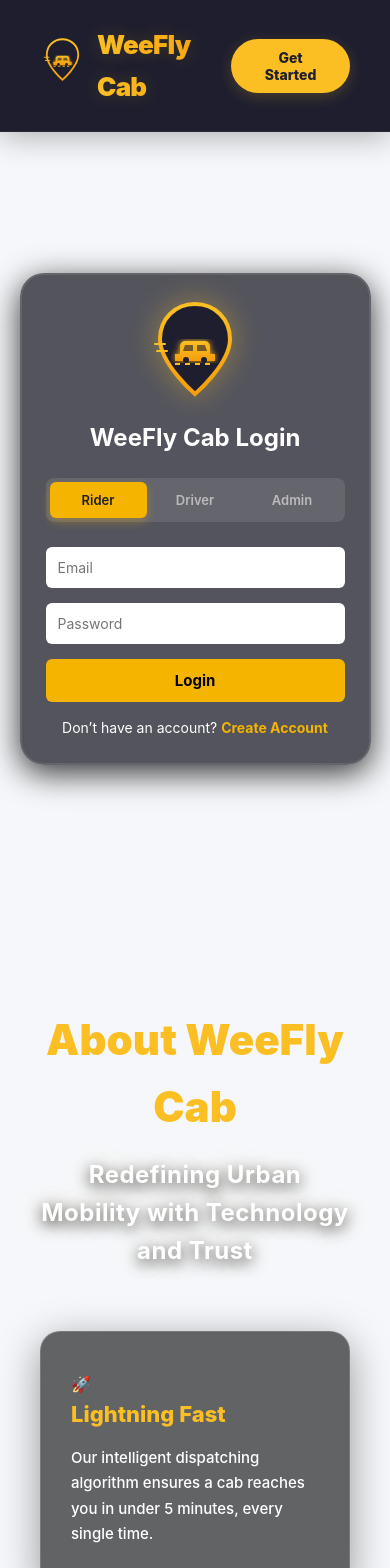
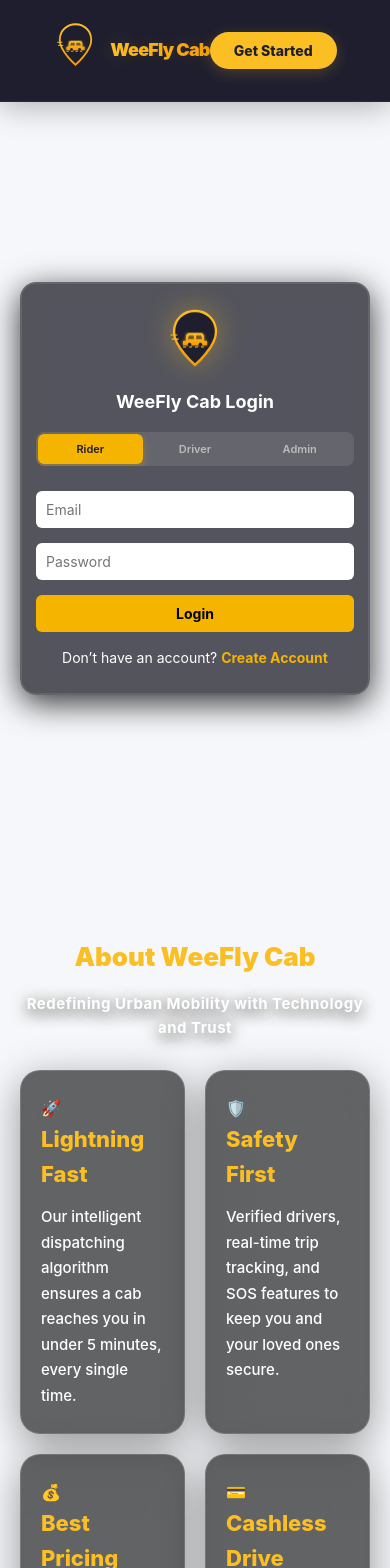
Before and after one commit to nandhakumark0712-hub/cab-booking1, a React (Vite) app in the folder my-react-app/: page / in a window 390 px wide. Shown: the top 1568 px of the page. Built offline with nearby package versions, Linux system fonts and the light colour scheme; no server answers.

Commit message:
Mobile responsive

```diff
--- a/my-react-app/src/components/Navbar.css
+++ b/my-react-app/src/components/Navbar.css
@@ -337,10 +337,6 @@
     padding: 14px 20px;
   }
 
-  .nav-links {
-    display: none;
-  }
-
   /* Hamburger Toggle */
   .menu-toggle {
     display: flex;
@@ -386,10 +382,15 @@
     transition: left 0.4s cubic-bezier(0.165, 0.84, 0.44, 1);
     box-shadow: 20px 0 60px rgba(0, 0, 0, 0.4);
     z-index: 5000;
+    display: flex; /* Ensure it is visible */
+    visibility: hidden; /* Use visibility for smooth transition */
+    opacity: 0;
   }
 
   .nav-links.mobile-open {
     left: 0;
+    visibility: visible;
+    opacity: 1;
   }
 
   .nav-links li {
@@ -457,6 +458,22 @@
   }
 }
 
+@media (max-width: 768px) {
+  .brand-text {
+    font-size: 20px;
+  }
+
+  .navbar-container {
+    padding: 10px 15px;
+  }
+}
+
+@media (max-width: 480px) {
+  .brand-text {
+    font-size: 18px;
+  }
+}
+
 .menu-toggle {
   display: none;
 }
--- a/my-react-app/src/pages/admin/AdminDashboard.jsx
+++ b/my-react-app/src/pages/admin/AdminDashboard.jsx
@@ -442,7 +442,7 @@ const AdminDashboard = () => {
 
         @media (max-width: 768px) {
           .admin-layout { flex-direction: column; height: auto; }
-          .admin-sidebar { width: 100%; border-right: none; border-bottom: 1px solid rgba(255,255,255,0.05); padding: 15px; }
+          .admin-sidebar { width: 100%; border-right: none; border-bottom: 1px solid rgba(255,255,255,0.05); padding: 15px; height: auto; position: sticky; top: 0; z-index: 2000; }
           .admin-brand { margin-bottom: 15px; }
           .admin-nav { flex-direction: row; overflow-x: auto; padding-bottom: 5px; -webkit-overflow-scrolling: touch; }
           .admin-nav button { padding: 10px 15px; white-space: nowrap; font-size: 13px; }
@@ -451,7 +451,16 @@ const AdminDashboard = () => {
           .form-grid { grid-template-columns: 1fr; }
           .settings-form { padding: 20px; }
           .table-wrapper { overflow-x: auto; }
-          .admin-table th, .admin-table td { padding: 12px 15px; font-size: 13px; }
+          .admin-table th, .admin-table td { padding: 12px 15px; font-size: 13px; font-weight: 500; }
+        }
+
+        @media (max-width: 480px) {
+          .admin-brand h2 { font-size: 16px; }
+          .h-left h2 { font-size: 20px; }
+          .admin-nav button { padding: 8px 12px; font-size: 11px; }
+          .sc-value { font-size: 26px; }
+          .admin-content { padding: 15px; }
+          .btn-sml { padding: 6px 10px; font-size: 10px; }
         }
       `}</style>
     </div>
--- a/my-react-app/src/pages/driver/DriverDashboard.jsx
+++ b/my-react-app/src/pages/driver/DriverDashboard.jsx
@@ -527,19 +527,39 @@ function DriverDashboard() {
         .btn-text { background: none; border: none; color: #888; font-weight: 700; cursor: pointer; }
 
         @media (max-width: 1024px) {
+          .driver-layout { flex-direction: column; }
+          .driver-sidebar { min-width: 100%; order: 2; margin-top: 25px; }
+          .driver-main { order: 1; }
           .map-view-container { height: 400px; }
-          .balance { font-size: 28px; }
+          .driver-stats-strip { gap: 20px; overflow-x: auto; -webkit-overflow-scrolling: touch; }
         }
 
         @media (max-width: 768px) {
-          .dashboard-grid { grid-template-columns: 1fr; }
+          .driver-dashboard-wrapper { padding: 15px; }
+          .driver-stats-strip { padding: 15px 20px; gap: 15px; }
+          .stat-item .value { font-size: 18px; }
           .map-view-container { height: 350px; }
           .active-trip-panel { padding: 15px; }
           .customer-info small { max-width: 180px; }
           .request-card { padding: 25px; }
           .request-header h2 { font-size: 20px; }
           .btn-accept, .btn-reject { padding: 14px; font-size: 14px; }
-          .modal-content { padding: 20px; margin: 10px; }
+          .modal-content { padding: 25px; margin: 15px; }
+        }
+
+        @media (max-width: 480px) {
+          .driver-dashboard-wrapper { padding: 10px; }
+          .kyc-banner { flex-direction: column; gap: 10px; text-align: center; }
+          .stat-item .label { font-size: 9px; }
+          .stat-item .value { font-size: 16px; }
+          .status-text { font-size: 11px; }
+          .trip-actions { flex-direction: column; gap: 8px; }
+          .btn-call, .btn-primary, .btn-success, .btn-reject { width: 100%; padding: 12px; }
+          .balance { font-size: 28px; }
+          .request-card h2 { font-size: 18px; }
+          .request-details { font-size: 13px; }
+          .req-loc { font-size: 13px; }
+          .req-meta { gap: 12px; font-size: 13px; }
         }
       `}</style>
     </div>
--- a/my-react-app/src/pages/rider/RideHistory.jsx
+++ b/my-react-app/src/pages/rider/RideHistory.jsx
@@ -193,13 +193,30 @@ function RideHistory() {
         .btn-rebook { background: #fbbf24; color: #1e1e2f; border: none; }
         .btn-rebook:hover { box-shadow: 0 4px 15px rgba(251,191,36,0.4); }
 
-        @media (max-width: 600px) {
+        @media (max-width: 1024px) {
+          .history-container { padding: 0 20px; }
+        }
+
+        @media (max-width: 768px) {
+          .history-page-wrapper { padding: 30px 15px; }
+          .page-title { font-size: 24px; }
+          .trip-card { padding: 20px; }
+          .trip-meta { gap: 12px; font-size: 12px; }
+          .fare { font-size: 18px; }
+        }
+
+        @media (max-width: 480px) {
+          .history-header { flex-direction: column; align-items: flex-start; gap: 15px; }
           .trip-card { padding: 15px; }
+          .trip-date-id { flex-direction: column; gap: 10px; }
+          .right-badges { align-self: flex-start; }
           .trip-footer { flex-direction: column; gap: 15px; align-items: flex-start; }
-          .trip-meta { flex-wrap: wrap; gap: 10px; }
-          .trip-actions { width: 100%; }
-          .btn-invoice, .btn-rebook { flex: 1; text-align: center; }
+          .trip-meta { flex-wrap: wrap; gap: 10px; justify-content: space-between; width: 100%; }
+          .trip-actions { width: 100%; display: flex; gap: 10px; }
+          .btn-invoice, .btn-rebook { flex: 1; text-align: center; padding: 10px; }
           .page-title { font-size: 22px; }
+          .addr { font-size: 13px; }
+          .spinner { width: 28px; height: 28px; }
         }
       `}</style>
         </div>
--- a/my-react-app/src/pages/rider/TrackRide.jsx
+++ b/my-react-app/src/pages/rider/TrackRide.jsx
@@ -329,7 +329,37 @@ function TrackRide() {
         .feedback-modal textarea { width: 100%; height: 100px; padding: 15px; border: 1.5px solid rgba(255,255,255,0.1); background: rgba(255,255,255,0.03); color: white; border-radius: 12px; margin-bottom: 20px; font-family: inherit; }
         .btn-submit { width: 100%; padding: 15px; background: #fbbf24; color: #1e1e2f; border: none; border-radius: 12px; font-weight: 700; cursor: pointer; box-shadow: 0 10px 20px rgba(251,191,36,0.3); }
 
-        @media (max-width: 900px) { .track-page-container { flex-direction: column; height: auto; } .map-section { height: 300px; } }
+        @media (max-width: 1024px) {
+          .track-page-container { flex-direction: column; height: auto; }
+          .map-section { height: 400px; order: 1; }
+          .status-sidebar { width: 100%; border-left: none; border-top: 1px solid rgba(255,255,255,0.08); order: 2; }
+          .track-page-wrapper { padding: 15px; }
+        }
+
+        @media (max-width: 768px) {
+          .map-section { height: 350px; }
+          .ride-header h3 { font-size: 16px; }
+        }
+
+        @media (max-width: 480px) {
+          .track-page-container { border-radius: 12px; }
+          .map-section { height: 300px; }
+          .status-sidebar { padding: 20px 15px; }
+          .ride-header h3 { font-size: 14px; }
+          .status-timeline { margin-bottom: 20px; }
+          .timeline-item { gap: 10px; margin-bottom: 10px; }
+          .timeline-marker { width: 28px; height: 28px; font-size: 12px; }
+          .step-label { font-size: 12px; }
+          .driver-card { padding: 15px; border-radius: 12px; }
+          .driver-info { gap: 10px; }
+          .driver-avatar { width: 40px; height: 40px; font-size: 20px; }
+          .driver-name { font-size: 14px; }
+          .plate-number { font-size: 12px; }
+          .car-model { font-size: 12px; }
+          .btn-call, .btn-message { padding: 8px; font-size: 11px; }
+          .btn-cancel { padding: 10px; font-size: 13px; }
+          .sos-btn { width: 50px; height: 50px; bottom: 20px; right: 20px; font-size: 11px; }
+        }
       `}</style>
     </div>
   );
--- a/my-react-app/src/styles.css
+++ b/my-react-app/src/styles.css
@@ -291,29 +291,40 @@ tr:hover {
 }
 
 /* ========================================= */
-/* 📱 RESPONSIVE */
+/* 📱 RESPONSIVE SYSTEM */
 /* ========================================= */
 
+/* Desktop / Large Screens (Default) */
+
+/* Laptop (max-width: 1024px) */
 @media (max-width: 1024px) {
+  .dashboard {
+    padding: 30px;
+  }
+
   .dashboard-grid {
-    grid-template-columns: 1fr;
+    grid-template-columns: repeat(auto-fit, minmax(200px, 1fr));
+  }
+
+  .about-grid {
+    grid-template-columns: repeat(2, 1fr);
   }
 }
 
+/* Tablet (max-width: 768px) */
 @media (max-width: 768px) {
   .navbar {
-    flex-direction: column;
-    gap: 10px;
-    padding: 10px 20px;
+    padding: 12px 20px;
   }
 
   .hero {
     padding: 60px 20px;
     background: var(--dark);
+    background-image: none; /* Simplify gradient if needed */
   }
 
   .hero h2 {
-    font-size: 24px;
+    font-size: 28px;
   }
 
   .hero p {
@@ -324,8 +335,8 @@ tr:hover {
     padding: 20px;
   }
 
-  .dashboard h2 {
-    font-size: 20px;
+  .dashboard-grid {
+    grid-template-columns: 1fr;
   }
 
   .form-container {
@@ -333,21 +344,54 @@ tr:hover {
     margin: 30px auto;
   }
 
-  .map-container {
-    height: 300px;
+  table {
+    display: block;
+    width: 100%;
+    overflow-x: auto;
+    -webkit-overflow-scrolling: touch;
   }
 
-  table {
-    display: block;
-    overflow-x: auto;
-    white-space: nowrap;
+  .map-container {
+    height: 350px;
+  }
+
+  .card {
+    padding: 20px;
   }
 }
 
+/* Mobile (max-width: 480px) */
 @media (max-width: 480px) {
   .btn {
     width: 100%;
     margin-bottom: 10px;
+    padding: 14px 20px;
+  }
+
+  .hero h2 {
+    font-size: 24px;
+  }
+
+  .dashboard h2 {
+    font-size: 20px;
+  }
+
+  input, select {
+    padding: 12px;
+    font-size: 14px;
+  }
+
+  .footer {
+    padding: 15px;
+    font-size: 13px;
+  }
+
+  .widget {
+    padding: 20px;
+  }
+
+  .widget .number {
+    font-size: 24px;
   }
 }
 
--- a/my-react-app/src/styles/Auth.css
+++ b/my-react-app/src/styles/Auth.css
@@ -241,9 +241,87 @@ html {
 }
 
 /* ===== Responsive ===== */
+@media (max-width: 1024px) {
+  .about-title {
+    font-size: 36px;
+  }
+  .about-subtitle {
+    font-size: 20px;
+  }
+}
+
+@media (max-width: 768px) {
+  .auth-container {
+    height: auto;
+    padding: 40px 20px;
+    min-height: calc(100vh - 70px);
+    overflow-y: auto;
+  }
+
+  .auth-card {
+    width: 100%;
+    max-width: 400px;
+    padding: 30px 20px;
+  }
+
+  .about-section {
+    padding: 60px 20px;
+  }
+
+  .about-grid {
+    grid-template-columns: 1fr;
+    gap: 20px;
+  }
+
+  .about-footer-card {
+    padding: 30px 20px;
+  }
+}
+
 @media (max-width: 480px) {
   .auth-card {
-    width: 90%;
-    padding: 25px;
+    padding: 25px 15px;
+    border-radius: 16px;
+  }
+
+  .auth-tabs {
+    flex-wrap: nowrap;
+    overflow-x: auto;
+    padding: 2px;
+  }
+
+  .auth-tab {
+    padding: 8px 4px;
+    font-size: 11px;
+    min-width: 0;
+    flex: 1;
+  }
+
+  .auth-card h2 {
+    font-size: 18px;
+    margin-bottom: 15px;
+  }
+
+  .auth-logo-container svg {
+    width: 60px;
+    height: 60px;
+  }
+
+  .auth-input, .auth-button {
+    padding: 10px;
+    font-size: 14px;
+  }
+
+  .about-title {
+    font-size: 26px;
+  }
+
+  .about-subtitle {
+    font-size: 15px;
+    margin-bottom: 30px;
+  }
+
+  .about-item {
+    padding: 25px 20px;
   }
 }
```
Also changed, not shown: my-react-app/src/pages/rider/BookRide.jsx (+25 -5 lines), 2 other files (tests, documents, lock files or other folders).
